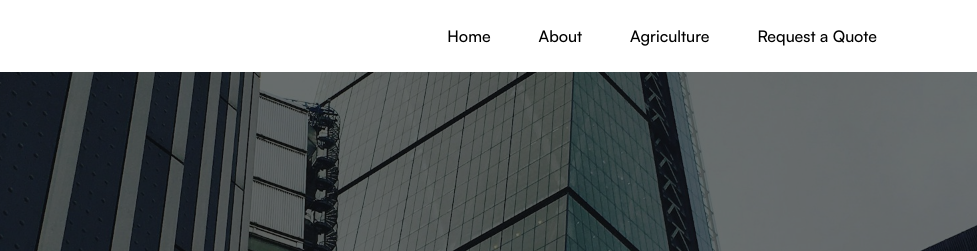
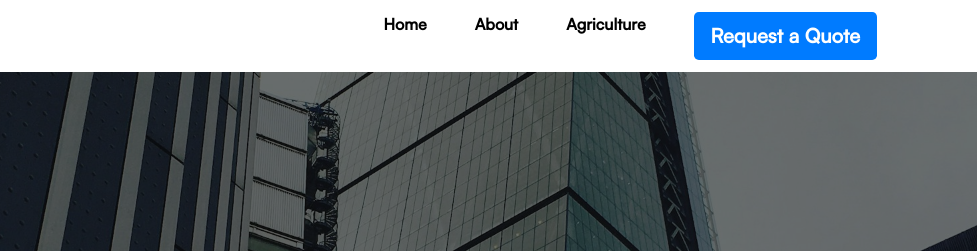
Before and after one commit to IamDavidOkeke/mgr, a plain HTML site: page index.html in a window 1280 px wide. Shown: the top 251 px of the page, 303-1280 px from the left. Drawn offline with nearby package versions, Linux system fonts and the light colour scheme.

Commit message:
fixing nav bar

```diff
--- a/index.html
+++ b/index.html
@@ -17,10 +17,10 @@
           </div>
           <div>
             <div class="text-left px-4">
-              <p class="mx-auto mt-4" ><a  class="font-weight-bold black" href="#">Home</a></p>
-              <p class="mx-auto mt-4" ><a  class="font-weight-bold black" href="#">About</a></p>
-              <p class="mx-auto mt-4" ><a  class="font-weight-bold black" href="#">Agriculture</a></p>
-              <p><a class="px-3 font-weight-bold btn p-bg btn-lg white round" href="#">Request a Quote</a></p>
+              <p class="mx-auto mt-4" ><a  class="font-weight-bold black" href="./index.html">Home</a></p>
+              <p class="mx-auto mt-4" ><a  class="font-weight-bold black" href="#about">About</a></p>
+              <p class="mx-auto mt-4" ><a  class="font-weight-bold black" href="#agric">Agriculture</a></p>
+              <p><a class="px-3 font-weight-bold btn p-bg btn-lg white round" href="#work">Request a Quote</a></p>
             </div>
           </div>
         </div>
@@ -29,10 +29,10 @@
               <div class="mr-auto col-2"><img alt='memorable global resource logo' src='./images/logo.png' class="f-img"/></div>
               <nav class="m-none">
                 <ul class="row justify-content-between m-0 list-style-none">
-                  <li class="mr-5 black ">Home</li>
-                  <li class="mr-5 black ">About</li>
-                  <li class="mr-5 black ">Agriculture</li>
-                  <li class="black">Request a Quote</li>
+                  <li class="mr-5 black "><a  class="font-weight-bold black" href="./index.html">Home</a></li>
+                  <li class="mr-5 black "><a  class="font-weight-bold black" href="#about">About</a></li>
+                  <li class="mr-5 black "><a  class="font-weight-bold black" href="#agric">Agriculture</a></li>
+                  <li class="black"><a class="px-3 font-weight-bold btn p-bg btn-lg white round" href="#work">Request a Quote</a></li>
                 </ul>
               </nav>
               <div class="none">
@@ -90,7 +90,7 @@
           </section>
         </div>
     </section>
-    <section>
+    <section id="about">
         <div class="grid two-col-wrap mw-1080 py-5 px-4 mx-auto align-items-end">
             <section class="order--1">
                 <img class="f-img " src="./images/22073_Yellow_Montana_TB4_2586rt-e1697561277781.webp" />
@@ -120,7 +120,7 @@
           </section>
         </div>
     </section>
-    <section class="white px-4 py-5 p-bg">
+    <section class="white px-4 py-5 p-bg" id="work">
         <div class="grid two-col-wrap mx-auto mw-1080">
             <section class="">
                 <h2 class="font-weight-bold h2 display-2">Work <br/>with Us</h2>
@@ -142,7 +142,7 @@
               </form>
         </div>
     </section>
-    <section class="rec-7 ">
+    <section class="rec-7 " id="agric">
       <div class="dark-shade white py-10 px-4">
         <div class="row justify-content-start align-items-center mw-1080 mx-auto ">
           <div class="mw-540 text-left">
@@ -162,10 +162,10 @@
                 </div>
                 <div>
                   <h4>Quick links</h4>
-                  <p><a class="white" href="#">Home</a></p>
-                  <p><a class="white" href="#">About</a></p>
-                  <p><a class="white" href="#">Agriculture</a></p>
-                  <p><a class="white" href="#">Partnership</a></p>
+                  <p><a class="white" href="./">Home</a></p>
+                  <p><a class="white" href="#about">About</a></p>
+                  <p><a class="white" href="#agric">Agriculture</a></p>
+                  <p><a class="white" href="#work">Partnership</a></p>
                 </div>
                 <div>
                   <h4>Contact us</h4>
```
